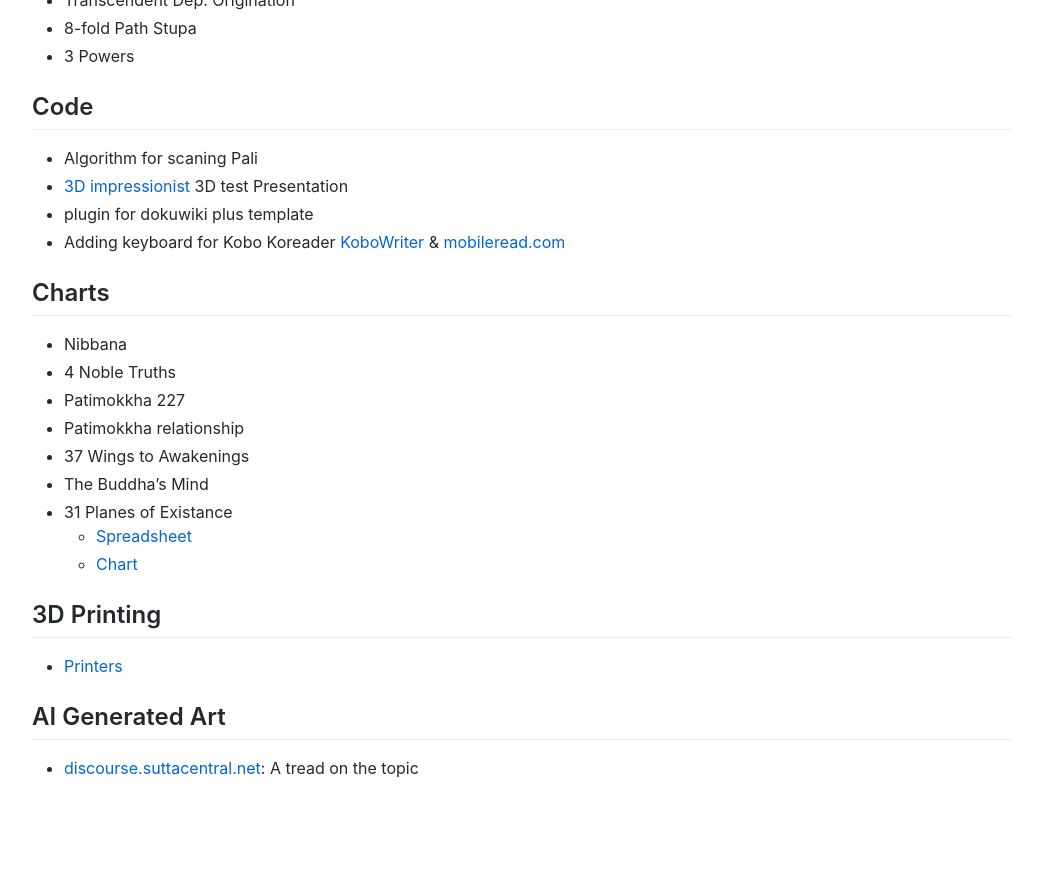
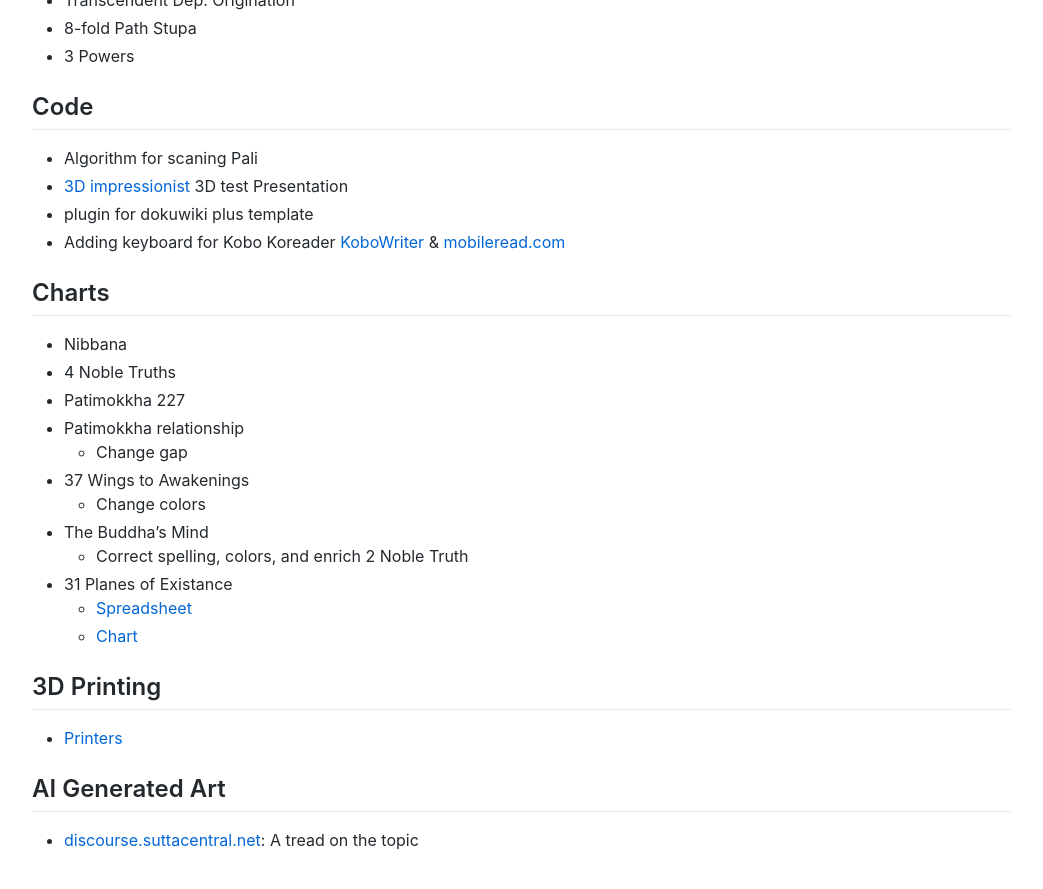
Before and after one commit to cittadhammo/old-personal-website, a Jekyll site: the page built from projects.md, in a window 1280 px wide and 900 px high, scrolled down 1295 px. Shown: the top 889 px of the window, without its empty margins (118-1161 px from the left). Built offline with Jekyll 4.4.1, drawn with Linux system fonts in a browser that asks for light colours; before the commit the page ends 2123 px from its top, so only the background shows below that.

Commit message:
Update projects.md

```diff
--- a/projects.md
+++ b/projects.md
@@ -61,8 +61,11 @@ title: Projects
 - 4 Noble Truths
 - Patimokkha 227
 - Patimokkha relationship
+    - Change gap
 - 37 Wings to Awakenings
+    - Change colors
 - The Buddha's Mind
+    - Correct spelling, colors, and enrich 2 Noble Truth
 - 31 Planes of Existance
     - [Spreadsheet](https://docs.google.com/spreadsheets/d/1Ol_zqnCYlKcm5olJX1-MFQKBx9NtAj-9Yg2i1uLMU9g/edit#gid=0)
     - [Chart](https://observablehq.com/d/7d76764d2f83a602)
```
